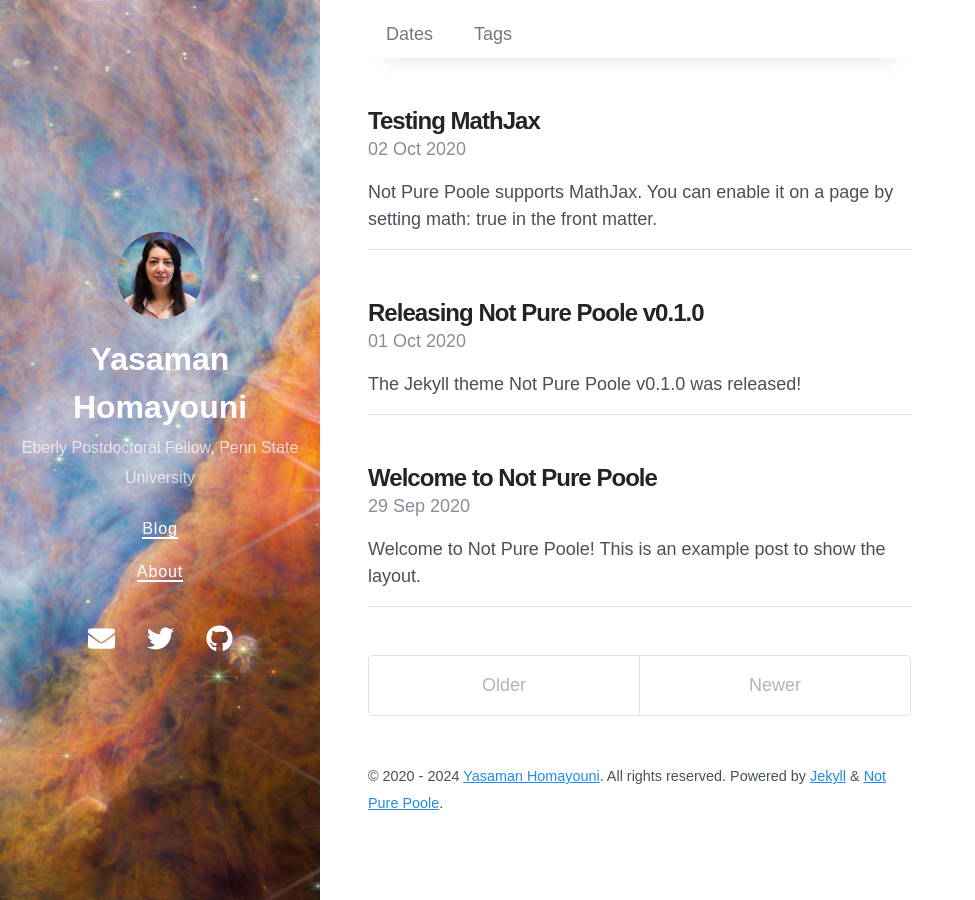
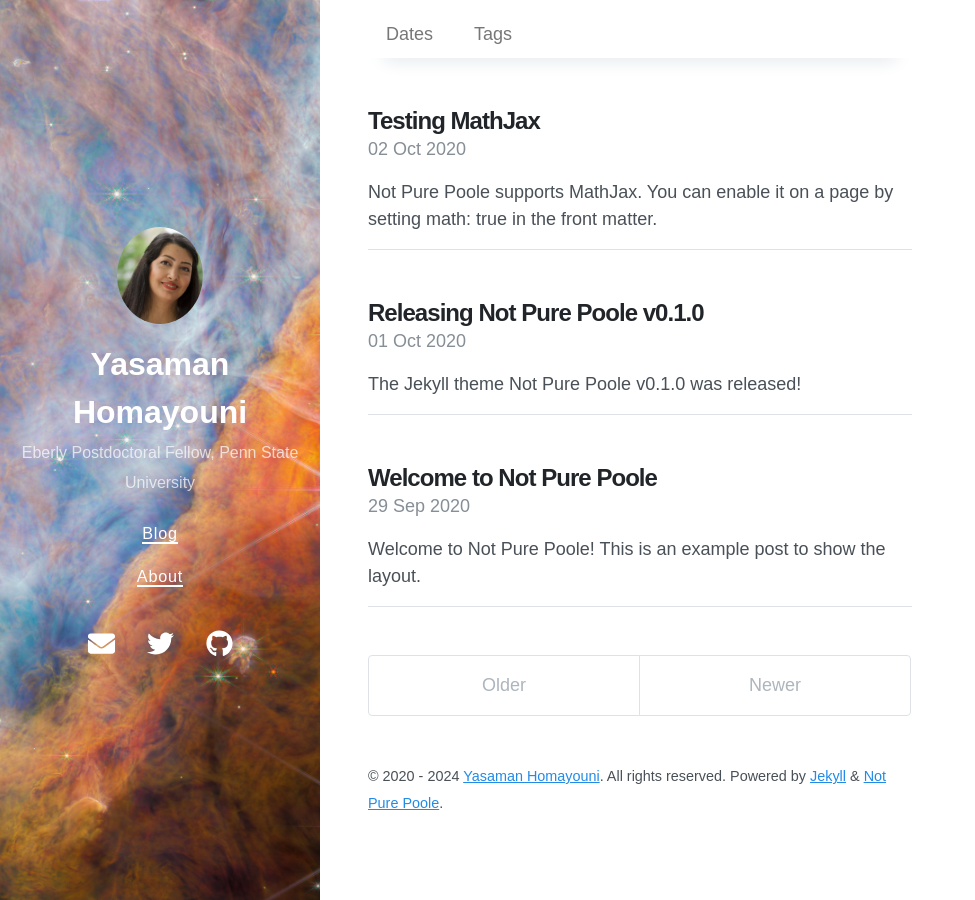
Before and after one commit to yhomayouni/yhomayouni.github.io, a Jekyll site: the page built from index.html, in a window 1280 px wide. Shown: the whole page, without its empty margins (0-975 px from the left). Built offline with Jekyll 4.4.1, drawn with Linux system fonts in a browser that asks for light colours; nearby versions of some CDN libraries; the list of posts is cut into pages by our own code.

Commit message:
Update _config.yml

```diff
--- a/_config.yml
+++ b/_config.yml
@@ -2,7 +2,7 @@
 title: Yasaman Homayouni
 description: Eberly Postdoctoral Fellow, Penn State University
 url: https://yhomayouni.github.io
-avatar: /yhomayouni_cropped.jpg
+avatar: /DSC_7754-cropped.png
 paginate: 5
 permalink: pretty
 cover_image: /Orion Bar - NIRCam.jpg
```
